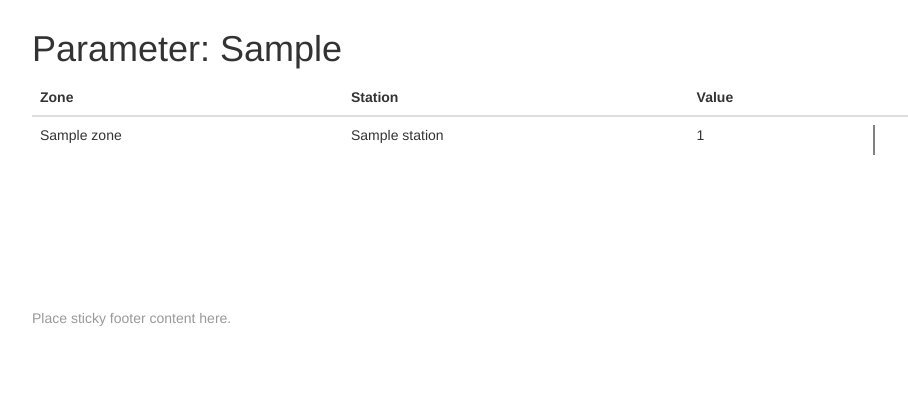
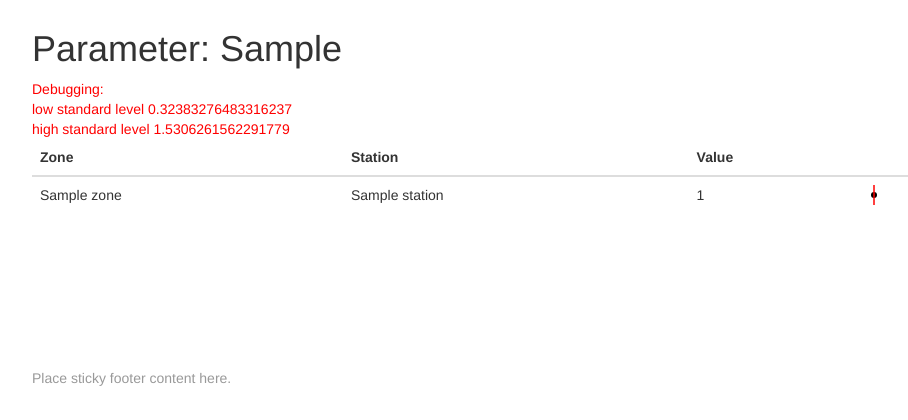
Before and after one commit to shaief/openAir, a Django app: a page that uses openair/records/templates/records/parameter.html in a window 1280 px wide. Shown: the part 51-471 px from the top of the page, without its empty margins (38-946 px from the left). Run offline with Django 3.2, Linux system fonts and the light colour scheme; tables that the repository leaves empty hold one stand-in row (values such as "Sample post"); parts of the project's set-up code (start-up, migrations or seed data) failed here and were passed over.

Commit message:
parameter.html template improvements

```diff
--- a/openair/records/templates/records/parameter.html
+++ b/openair/records/templates/records/parameter.html
@@ -7,6 +7,12 @@ openAir - Parameter: {{ parameter.abbr }}
 
 {% block content %}
 <h1>Parameter: {{ parameter.abbr }}</h1>
+
+<div style="color: red">
+Debugging:<br >
+low standard level {{ parameter.low_level }}<br >
+high standard level {{ parameter.high_level }}<br >
+</div>
 
 <table class="table">
 	<thead><tr>
@@ -25,7 +31,7 @@ openAir - Parameter: {{ parameter.abbr }}
 	var table = d3.select("#records");
 
 	var w = 180
-	var h = 30
+	var h = 20
 	var pad = 10
 
 	x = d3.scale.linear()
@@ -60,18 +66,39 @@ openAir - Parameter: {{ parameter.abbr }}
 		var graph = records.append("td")
 				           .append("svg")
 				           .attr({
+				           		class: 'graph',
 				           		w: w,
 				           		h: h,
-				           })
-				           .append("line")
-				           .attr({
-				        	   	x1: function(d) { return x(d['value']); },
-				        	   	y1: 0,
-				        	   	x2: function(d) { return x(d['value']); },
-				        	   	y2: h,
-				        	   	'stroke-width': 1,
-				        	   	stroke: "black"
 				           });
+
+		var marker = graph.append("circle")
+				          .attr({
+				        	   	cx: function(d) { return x(d['value']); },
+				        	   	cy: h / 2,
+				        	   	r: 3,
+				          });
+
+		{% if parameter.low_level %}
+		var low = graph.append("line")
+					   .attr({
+					   		x1: x({{ parameter.low_level }}),
+					   		y1: 0,
+					   		x2: x({{ parameter.low_level }}),
+					   		y2: h,
+			        	   	stroke: "red"
+					   });
+		{% endif %}
+
+		{% if parameter.high_level %}
+		var low = graph.append("line")
+					   .attr({
+					   		x1: x({{ parameter.high_level }}),
+					   		y1: 0,
+					   		x2: x({{ parameter.high_level }}),
+					   		y2: h,
+			        	   	stroke: "red"
+					   });
+		{% endif %}
 	});
 
 </script>
--- a/openair/records/views.py
+++ b/openair/records/views.py
@@ -1,4 +1,5 @@
 import json
+from random import random
 from django.http import HttpResponse, Http404
 from django.shortcuts import render, get_object_or_404, render_to_response
 from django.utils import simplejson
@@ -15,16 +16,21 @@ def parameters(request):
 
 def parameter(request, abbr):
 
-    # TODO surround by try except
-    p = Parameter.objects.get(abbr=abbr)
+    p = get_object_or_404(Parameter, abbr=abbr)
+
+    # TODO
+    # temporarily the standard levels are randomized.
+    # add it to the model!
+    p.low_level = random()
+    p.high_level = p.low_level + random() * 8
     context = dict(parameter=p)
     return render(request, 'records/parameter.html', context)
 
 
 def parameter_json(request, abbr):
 
-    # TODO surround by try except
-    p = Parameter.objects.get(abbr=abbr)
+    p = get_object_or_404(Parameter, abbr=abbr)
+
     records = []
 
     for r in p.record_set.all().order_by('timestamp'):
```
